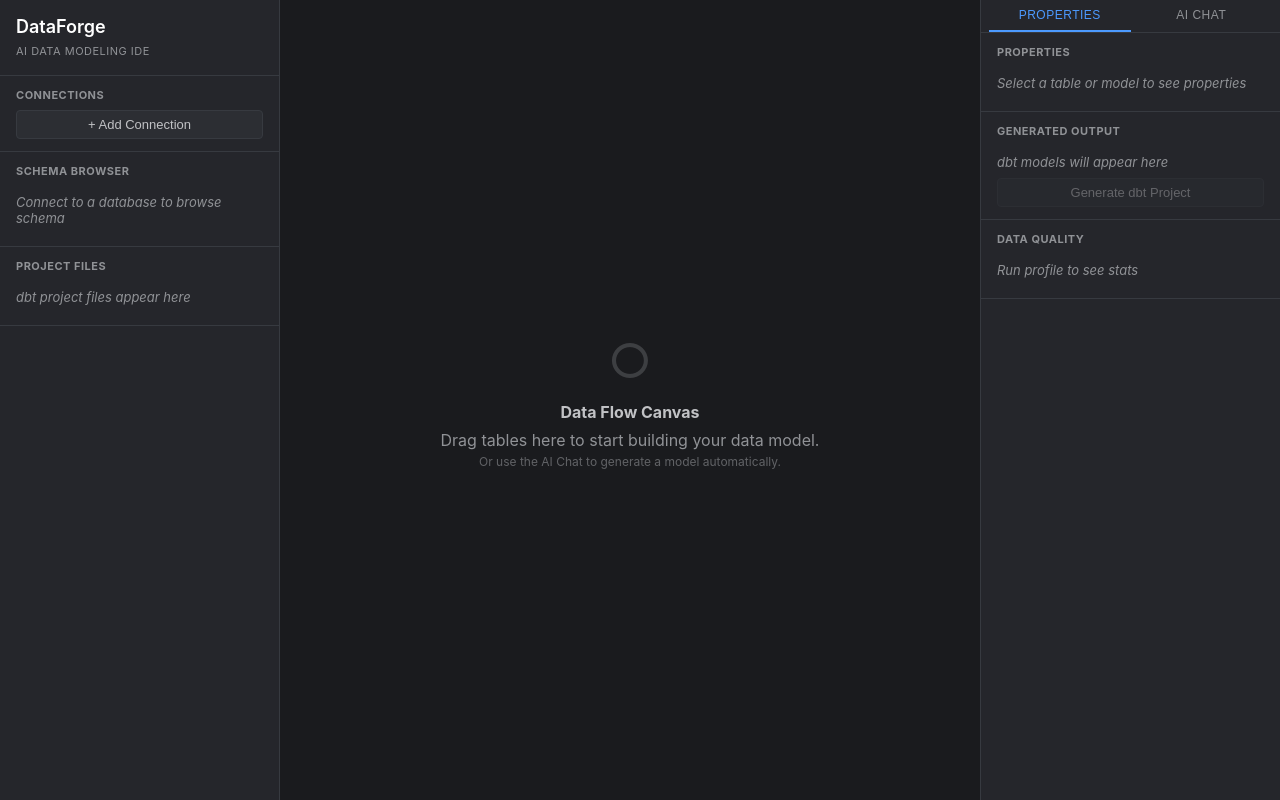
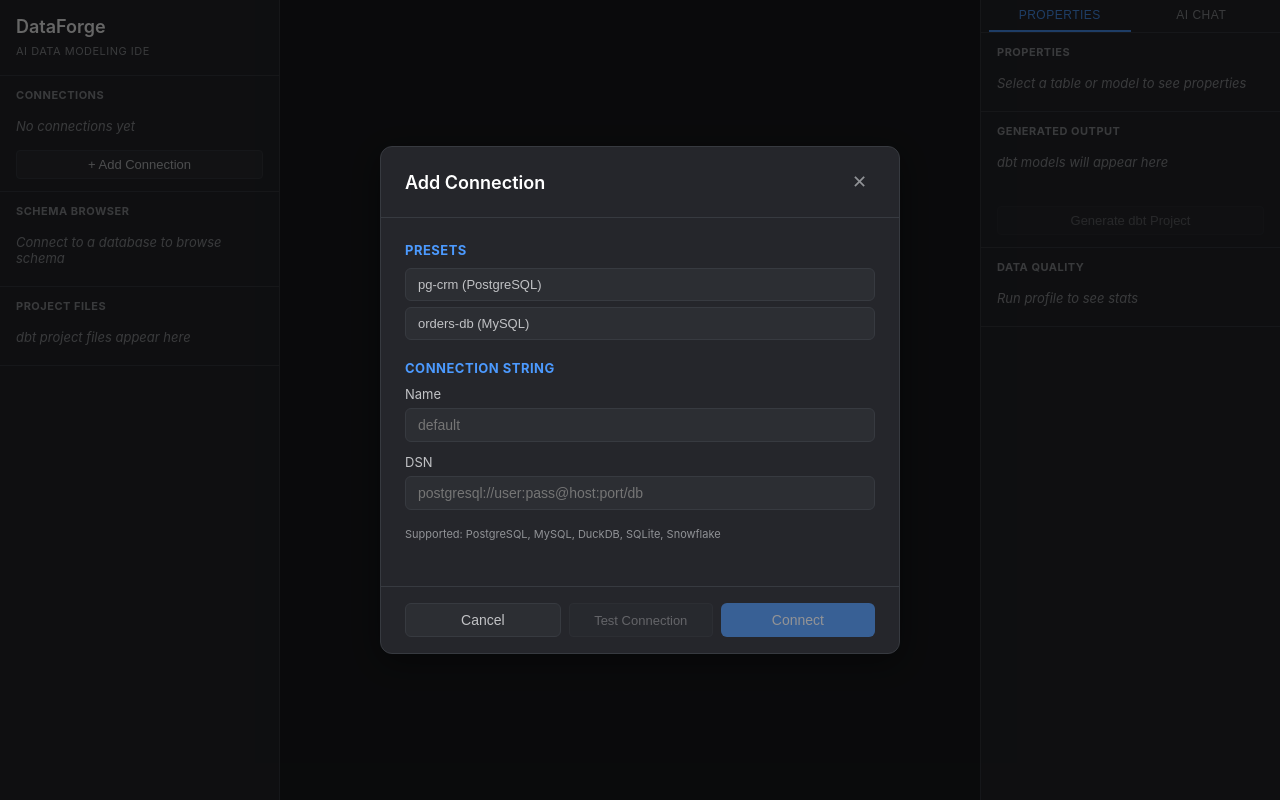
Before and after one commit to raycdut/DataForge, a React (Vite) app: page / in a window 1280 px wide. Both pictures are taken after a click on the button "+ Add Connection". Built offline with nearby package versions, Linux system fonts and the light colour scheme.

Commit message:
feat: Add Connection dialog with DSN input & presets
- ConnectionDialog component with Test/Connect flow
- Presets for pg-crm (PostgreSQL port 5433) and orders-db (MySQL port 3307)
- Sidebar shows connected databases with green indicator
- Menu action and sidebar button both open the dialog

```diff
--- a/src/App.css
+++ b/src/App.css
@@ -77,6 +77,36 @@ body {
   color: var(--text-secondary);
   font-style: italic;
   padding: 8px 0;
+}
+
+.conn-list {
+  margin-bottom: 8px;
+}
+
+.conn-item {
+  display: flex;
+  align-items: center;
+  gap: 8px;
+  padding: 6px 8px;
+  border-radius: 4px;
+  font-size: 13px;
+  cursor: pointer;
+}
+
+.conn-item:hover {
+  background: var(--bg-tertiary);
+}
+
+.conn-dot {
+  width: 8px;
+  height: 8px;
+  border-radius: 50%;
+  background: #40c057;
+  flex-shrink: 0;
+}
+
+.conn-name {
+  color: var(--text-primary);
 }
 
 .btn {
@@ -252,3 +282,7 @@ body {
 }
 
 /* ────────────────── Old Properties Panel (now inside RightPanel) ────────────────── */
+
+.output-list {
+  min-height: 60px;
+}
--- a/src/App.tsx
+++ b/src/App.tsx
@@ -3,9 +3,17 @@ import { ReactFlowProvider } from "@xyflow/react";
 import "@xyflow/react/dist/style.css";
 import "./App.css";
 import Settings from "./components/Settings";
+import ConnectionDialog from "./components/ConnectionDialog";
+
+interface Connection {
+  name: string;
+  dsn: string;
+}
 
 function App() {
   const [settingsOpen, setSettingsOpen] = useState(false);
+  const [connDialogOpen, setConnDialogOpen] = useState(false);
+  const [connections, setConnections] = useState<Connection[]>([]);
 
   useEffect(() => {
     let unlisten: (() => void) | undefined;
@@ -13,31 +21,43 @@ function App() {
       const { listen } = await import("@tauri-apps/api/event");
       unlisten = await listen("menu-action", (event: any) => {
         const { action } = event.payload;
-        if (action === "settings") {
-          setSettingsOpen(true);
-        }
+        if (action === "settings") setSettingsOpen(true);
+        if (action === "add_connection") setConnDialogOpen(true);
       });
     }
     setup();
-    return () => {
-      if (unlisten) unlisten();
-    };
+    return () => { if (unlisten) unlisten(); };
   }, []);
+
+  function handleConnected(name: string, dsn: string) {
+    setConnections((prev) => {
+      const filtered = prev.filter((c) => c.name !== name);
+      return [...filtered, { name, dsn }];
+    });
+  }
 
   return (
     <ReactFlowProvider>
       <div className="app-layout">
-        <Sidebar />
+        <Sidebar
+          connections={connections}
+          onAddClick={() => setConnDialogOpen(true)}
+        />
         <MainContent />
         <RightPanel />
       </div>
       <Settings open={settingsOpen} onClose={() => setSettingsOpen(false)} />
+      <ConnectionDialog
+        open={connDialogOpen}
+        onClose={() => setConnDialogOpen(false)}
+        onConnected={handleConnected}
+      />
     </ReactFlowProvider>
   );
 }
 
-/* ─── Sidebar: Connection + Schema Browser ─── */
-function Sidebar() {
+/* ─── Sidebar ─── */
+function Sidebar({ connections, onAddClick }: { connections: Connection[]; onAddClick: () => void }) {
   return (
     <aside className="sidebar">
       <div className="sidebar-header">
@@ -47,13 +67,28 @@ function Sidebar() {
 
       <section className="panel-section">
         <h3>Connections</h3>
-        <button className="btn">+ Add Connection</button>
+        <div className="conn-list">
+          {connections.length === 0 && (
+            <p className="placeholder">No connections yet</p>
+          )}
+          {connections.map((c) => (
+            <div key={c.name} className="conn-item">
+              <span className="conn-dot" />
+              <span className="conn-name">{c.name}</span>
+            </div>
+          ))}
+        </div>
+        <button className="btn" onClick={onAddClick}>+ Add Connection</button>
       </section>
 
       <section className="panel-section">
         <h3>Schema Browser</h3>
         <div className="schema-tree">
-          <p className="placeholder">Connect to a database to browse schema</p>
+          <p className="placeholder">
+            {connections.length === 0
+              ? "Connect to a database to browse schema"
+              : "Select a connection to browse"}
+          </p>
         </div>
       </section>
 
@@ -67,7 +102,7 @@ function Sidebar() {
   );
 }
 
-/* ─── Main: Canvas only ─── */
+/* ─── Main: Canvas ─── */
 function MainContent() {
   return (
     <main className="main-content">
@@ -76,7 +111,6 @@ function MainContent() {
   );
 }
 
-/* ─── Data Flow Canvas (React Flow) ─── */
 function FlowCanvas() {
   return (
     <div className="canvas-container">
@@ -84,13 +118,13 @@ function FlowCanvas() {
         <div className="empty-icon">○</div>
         <h3>Data Flow Canvas</h3>
         <p>Drag tables here to start building your data model.</p>
-        <p className="hint">Or use the AI Chat to generate a model automatically.</p>
+        <p className="hint">Use AI Chat to generate a model automatically.</p>
       </div>
     </div>
   );
 }
 
-/* ─── Right Panel: Properties | AI Chat ─── */
+/* ─── Right Panel ─── */
 function RightPanel() {
   const [activeTab, setActiveTab] = useState<"properties" | "chat">("properties");
 
@@ -106,7 +140,6 @@ function RightPanel() {
           onClick={() => setActiveTab("chat")}
         >AI Chat</button>
       </div>
-
       <div className="right-tab-content">
         {activeTab === "properties" ? <PropertiesPanel /> : <ChatPanel />}
       </div>
@@ -114,7 +147,6 @@ function RightPanel() {
   );
 }
 
-/* ─── AI Chat Panel ─── */
 function ChatPanel() {
   return (
     <div className="chat-panel">
@@ -132,7 +164,6 @@ function ChatPanel() {
   );
 }
 
-/* ─── Properties / Output Panel ─── */
 function PropertiesPanel() {
   return (
     <>
@@ -140,7 +171,6 @@ function PropertiesPanel() {
         <h3>Properties</h3>
         <p className="placeholder">Select a table or model to see properties</p>
       </section>
-
       <section className="panel-section">
         <h3>Generated Output</h3>
         <div className="output-list">
@@ -148,7 +178,6 @@ function PropertiesPanel() {
         </div>
         <button className="btn" disabled>Generate dbt Project</button>
       </section>
-
       <section className="panel-section">
         <h3>Data Quality</h3>
         <p className="placeholder">Run profile to see stats</p>
--- /dev/null
+++ b/src/components/ConnectionDialog.css
@@ -0,0 +1,180 @@
+.dialog-overlay {
+  position: fixed;
+  inset: 0;
+  background: rgba(0, 0, 0, 0.6);
+  display: flex;
+  align-items: center;
+  justify-content: center;
+  z-index: 1000;
+}
+
+.dialog-modal {
+  background: var(--bg-secondary);
+  border: 1px solid var(--border);
+  border-radius: 12px;
+  width: 520px;
+  max-height: 90vh;
+  display: flex;
+  flex-direction: column;
+  box-shadow: 0 8px 32px rgba(0, 0, 0, 0.4);
+}
+
+.dialog-header {
+  display: flex;
+  justify-content: space-between;
+  align-items: center;
+  padding: 20px 24px;
+  border-bottom: 1px solid var(--border);
+}
+
+.dialog-header h2 {
+  font-size: 18px;
+  font-weight: 600;
+  color: #fff;
+  margin: 0;
+}
+
+.close-btn {
+  background: none;
+  border: none;
+  color: var(--text-secondary);
+  font-size: 18px;
+  cursor: pointer;
+  padding: 4px 8px;
+  border-radius: 4px;
+}
+
+.close-btn:hover {
+  background: var(--bg-tertiary);
+  color: var(--text-primary);
+}
+
+.dialog-body {
+  padding: 24px;
+  overflow-y: auto;
+  flex: 1;
+}
+
+.dialog-body section {
+  margin-bottom: 20px;
+}
+
+.dialog-body h3 {
+  font-size: 13px;
+  color: var(--accent);
+  margin-bottom: 10px;
+  text-transform: uppercase;
+  letter-spacing: 0.5px;
+}
+
+.preset-list {
+  display: flex;
+  flex-direction: column;
+  gap: 6px;
+}
+
+.preset-btn {
+  background: var(--bg-tertiary);
+  border: 1px solid var(--border);
+  color: var(--text-primary);
+  padding: 8px 12px;
+  border-radius: 6px;
+  cursor: pointer;
+  font-size: 13px;
+  text-align: left;
+}
+
+.preset-btn:hover {
+  border-color: var(--accent);
+  background: rgba(76, 154, 255, 0.1);
+}
+
+.dialog-body label {
+  display: block;
+  margin-bottom: 12px;
+  font-size: 13px;
+  color: var(--text-primary);
+}
+
+.dialog-body input {
+  display: block;
+  width: 100%;
+  margin-top: 6px;
+  padding: 8px 12px;
+  background: var(--bg-tertiary);
+  border: 1px solid var(--border);
+  border-radius: 6px;
+  color: var(--text-primary);
+  font-size: 14px;
+  outline: none;
+}
+
+.dialog-body input:focus {
+  border-color: var(--accent);
+}
+
+.hint {
+  font-size: 11px;
+  color: var(--text-secondary);
+}
+
+.test-result {
+  padding: 10px 14px;
+  border-radius: 6px;
+  font-size: 13px;
+  margin-top: 4px;
+}
+
+.test-result.ok {
+  background: rgba(64, 192, 87, 0.15);
+  border: 1px solid rgba(64, 192, 87, 0.3);
+  color: #40c057;
+}
+
+.test-result.fail {
+  background: rgba(255, 107, 107, 0.15);
+  border: 1px solid rgba(255, 107, 107, 0.3);
+  color: #ff6b6b;
+}
+
+.dialog-footer {
+  display: flex;
+  justify-content: flex-end;
+  gap: 8px;
+  padding: 16px 24px;
+  border-top: 1px solid var(--border);
+}
+
+.btn-primary {
+  background: var(--accent);
+  border: none;
+  color: #fff;
+  padding: 8px 20px;
+  border-radius: 6px;
+  cursor: pointer;
+  font-size: 14px;
+  font-weight: 500;
+}
+
+.btn-primary:hover {
+  background: var(--accent-hover);
+}
+
+.btn-primary:disabled {
+  opacity: 0.5;
+  cursor: not-allowed;
+}
+
+.btn-secondary {
+  background: var(--bg-tertiary);
+  border: 1px solid var(--border);
+  color: var(--text-primary);
+  padding: 8px 20px;
+  border-radius: 6px;
+  cursor: pointer;
+  font-size: 14px;
+}
+
+.btn-secondary:hover {
+  background: var(--border);
+}
--- /dev/null
+++ b/src/components/ConnectionDialog.tsx
@@ -0,0 +1,133 @@
+import { useState, useEffect } from "react";
+import "./ConnectionDialog.css";
+
+interface Props {
+  open: boolean;
+  onClose: () => void;
+  onConnected: (name: string, dsn: string) => void;
+}
+
+const PRESETS = [
+  { label: "pg-crm (PostgreSQL)", dsn: "postgresql://postgres:postgres@localhost:5433/crm_db" },
+  { label: "orders-db (MySQL)", dsn: "mysql+pymysql://root:root@localhost:3307/orders" },
+];
+
+function ConnectionDialog({ open, onClose, onConnected }: Props) {
+  const [dsn, setDsn] = useState("");
+  const [name, setName] = useState("");
+  const [testing, setTesting] = useState(false);
+  const [testResult, setTestResult] = useState<{ ok: boolean; msg: string } | null>(null);
+
+  useEffect(() => {
+    if (open) {
+      setDsn("");
+      setName("");
+      setTestResult(null);
+    }
+  }, [open]);
+
+  async function handleTest() {
+    if (!dsn.trim()) return;
+    setTesting(true);
+    setTestResult(null);
+    try {
+      const res = await (window as any).__TAURI_INTERNALS__.invoke("engine_call", {
+        method: "connect",
+        params: JSON.stringify({ dsn: dsn.trim(), name: name.trim() || "default" }),
+      });
+      const data = JSON.parse(res);
+      if (data.result?.connected) {
+        setTestResult({ ok: true, msg: "Connected successfully" });
+      } else {
+        setTestResult({ ok: false, msg: data.result?.error || "Connection failed" });
+      }
+    } catch (e: any) {
+      setTestResult({ ok: false, msg: String(e) });
+    } finally {
+      setTesting(false);
+    }
+  }
+
+  async function handleConnect() {
+    if (!dsn.trim()) return;
+    // First test, then close
+    await handleTest();
+    onConnected(name.trim() || "default", dsn.trim());
+    onClose();
+  }
+
+  function applyPreset(preset: { label: string; dsn: string }) {
+    setDsn(preset.dsn);
+    setName(preset.label.split(" ")[0]);
+    setTestResult(null);
+  }
+
+  if (!open) return null;
+
+  return (
+    <div className="dialog-overlay" onClick={onClose}>
+      <div className="dialog-modal" onClick={(e) => e.stopPropagation()}>
+        <div className="dialog-header">
+          <h2>Add Connection</h2>
+          <button className="close-btn" onClick={onClose}>✕</button>
+        </div>
+
+        <div className="dialog-body">
+          <section>
+            <h3>Presets</h3>
+            <div className="preset-list">
+              {PRESETS.map((p) => (
+                <button key={p.label} className="preset-btn" onClick={() => applyPreset(p)}>
+                  {p.label}
+                </button>
+              ))}
+            </div>
+          </section>
+
+          <section>
+            <h3>Connection String</h3>
+            <label>
+              Name
+              <input
+                type="text"
+                value={name}
+                onChange={(e) => setName(e.target.value)}
+                placeholder="default"
+              />
+            </label>
+            <label>
+              DSN
+              <input
+                type="text"
+                value={dsn}
+                onChange={(e) => setDsn(e.target.value)}
+                placeholder="postgresql://user:pass@host:port/db"
+              />
+            </label>
+            <span className="hint">
+              Supported: PostgreSQL, MySQL, DuckDB, SQLite, Snowflake
+            </span>
+          </section>
+
+          {testResult && (
+            <div className={`test-result ${testResult.ok ? "ok" : "fail"}`}>
+              {testResult.ok ? "✓ " : "✗ "}{testResult.msg}
+            </div>
+          )}
+        </div>
+
+        <div className="dialog-footer">
+          <button className="btn btn-secondary" onClick={onClose}>Cancel</button>
+          <button className="btn" onClick={handleTest} disabled={!dsn.trim() || testing}>
+            {testing ? "Testing..." : "Test Connection"}
+          </button>
+          <button className="btn btn-primary" onClick={handleConnect} disabled={!dsn.trim() || testing}>
+            Connect
+          </button>
+        </div>
+      </div>
+    </div>
+  );
+}
+
+export default ConnectionDialog;
```
